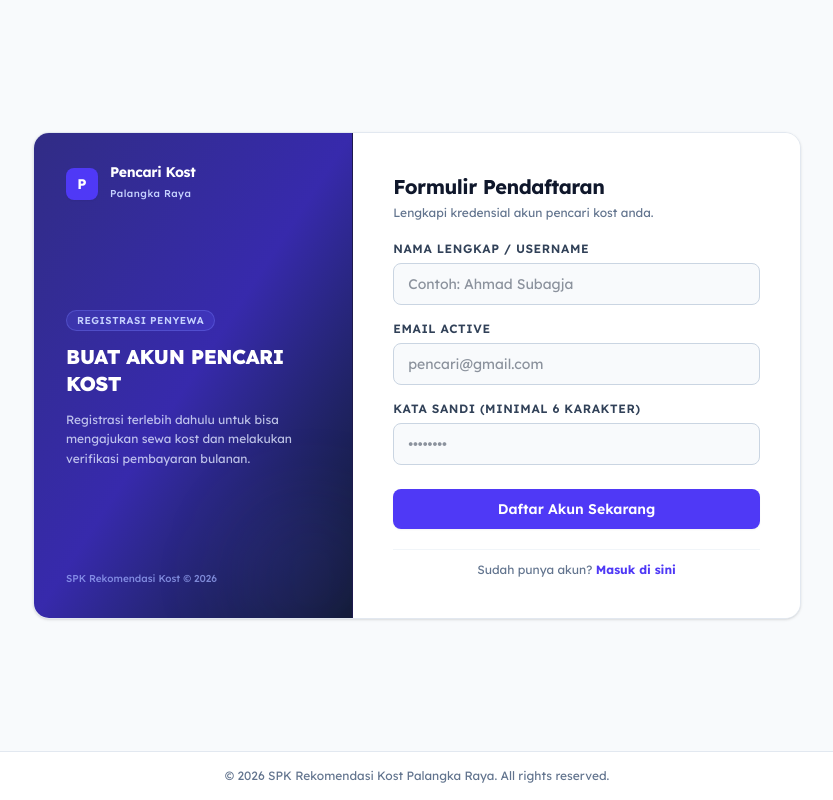
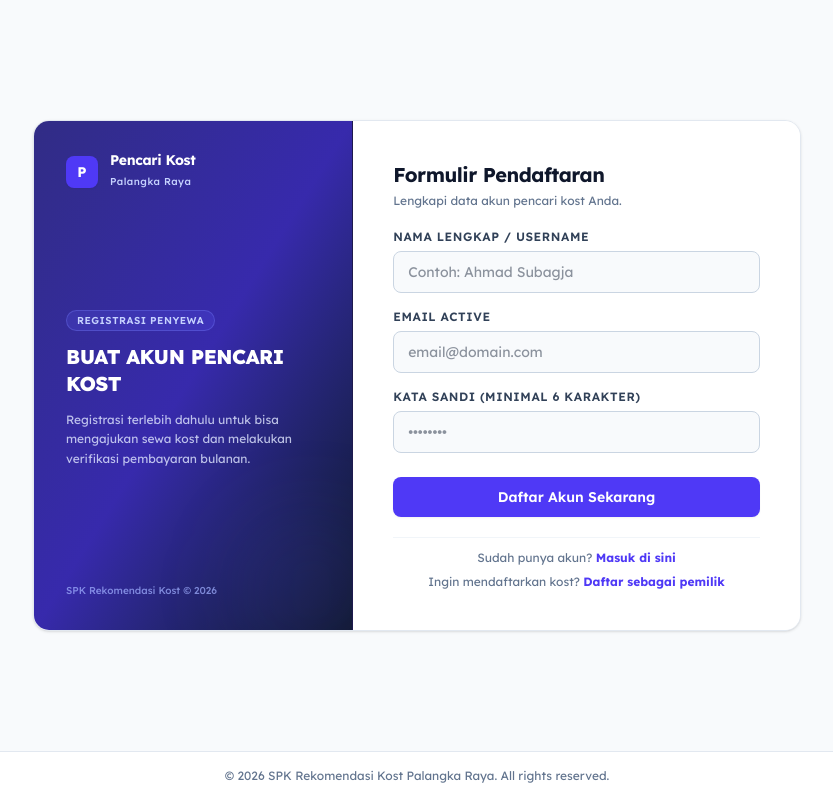
Before and after one commit to fiqqrahman/spkkost, a CodeIgniter 4 app: the page made by app/Views/register.php in a window 1280 px wide. Shown: the whole page, without its empty margins (223-1056 px from the left). Run offline with PHP 8.4 and a stand-in for CodeIgniter, Linux system fonts and the light colour scheme; the template is opened without the code that fills it, so the values that code supplies are empty; some libraries are stand-ins or nearby versions.

Commit message:
Add owner registration functionality and update related views

```diff
--- a/app/Config/Routes.php
+++ b/app/Config/Routes.php
@@ -17,6 +17,8 @@ $routes->post('logout', 'Auth::logout');
 
 $routes->get('register', 'Auth::register');
 $routes->post('auth/register', 'Auth::attemptRegister');
+$routes->get('register/owner', 'Auth::register/owner');
+$routes->post('auth/register/owner', 'Auth::attemptOwnerRegister');
 
 // ==========================================
 // 2. TENANT (PENYEWA) ROUTES
--- a/app/Views/login.php
+++ b/app/Views/login.php
@@ -92,6 +92,10 @@
                         Belum punya akun pencari kost?
                         <a href="<?= base_url('/register') ?>" class="text-indigo-600 hover:underline font-bold">Daftar Akun Baru</a>
                     </p>
+                    <p class="text-xs text-slate-500">
+                        Pemilik kost?
+                        <a href="<?= base_url('/register/owner') ?>" class="text-indigo-600 hover:underline font-bold">Daftar sebagai pemilik</a>
+                    </p>
                     <div>
                         <a href="<?= base_url('/') ?>" class="inline-flex items-center gap-1.5 text-xs font-semibold text-slate-500 hover:text-indigo-600 transition">
                             ← Kembali ke Beranda Utama
--- a/app/Views/register.php
+++ b/app/Views/register.php
@@ -4,7 +4,8 @@
 <head>
     <meta charset="UTF-8">
     <meta name="viewport" content="width=device-width, initial-scale=1.0">
-    <title>Daftar Akun Pencari Kost</title>
+    <?php $isOwnerRegistration = ($registrationRole ?? 'tenant') === 'owner'; ?>
+    <title>Daftar Akun <?= $isOwnerRegistration ? 'Pemilik Kost' : 'Pencari Kost' ?></title>
     <link rel="preconnect" href="https://fonts.googleapis.com">
     <link rel="preconnect" href="https://fonts.gstatic.com" crossorigin>
     <link href="https://fonts.googleapis.com/css2?family=Lexend:wght@300;400;500;600;700;800&display=swap" rel="stylesheet">
@@ -35,13 +36,13 @@
 
                 <div class="relative z-10 my-8 space-y-3">
                     <span class="inline-flex items-center gap-1.5 bg-indigo-500/20 text-indigo-200 border border-indigo-400/30 text-[10px] font-semibold px-2.5 py-0.5 rounded-full uppercase tracking-wider">
-                        Registrasi Penyewa
+                        Registrasi <?= $isOwnerRegistration ? 'Pemilik Kost' : 'Penyewa' ?>
                     </span>
                     <h1 class="text-xl font-extrabold tracking-tight leading-snug">
-                        BUAT AKUN PENCARI KOST
+                        BUAT AKUN <?= $isOwnerRegistration ? 'PEMILIK KOST' : 'PENCARI KOST' ?>
                     </h1>
                     <p class="text-indigo-100/80 text-xs leading-relaxed font-normal">
-                        Registrasi terlebih dahulu untuk bisa mengajukan sewa kost dan melakukan verifikasi pembayaran bulanan.
+                        <?= $isOwnerRegistration ? 'Daftarkan akun pemilik untuk mengelola properti kost dan meninjau pengajuan sewa.' : 'Registrasi terlebih dahulu untuk bisa mengajukan sewa kost dan melakukan verifikasi pembayaran bulanan.' ?>
                     </p>
                 </div>
 
@@ -53,7 +54,7 @@
             <div class="md:col-span-7 p-8 sm:p-10 flex flex-col justify-center space-y-5 bg-white">
                 <div class="space-y-1">
                     <h2 class="text-xl font-bold text-slate-900 tracking-tight">Formulir Pendaftaran</h2>
-                    <p class="text-slate-500 text-xs">Lengkapi kredensial akun pencari kost anda.</p>
+                    <p class="text-slate-500 text-xs">Lengkapi data akun <?= $isOwnerRegistration ? 'pemilik kost' : 'pencari kost' ?> Anda.</p>
                 </div>
 
                 <?php if (session()->getFlashdata('error')): ?>
@@ -62,17 +63,17 @@
                     </div>
                 <?php endif; ?>
 
-                <form method="POST" action="<?= base_url('/auth/register') ?>" class="space-y-4">
+                <form method="POST" action="<?= base_url($isOwnerRegistration ? '/auth/register/owner' : '/auth/register') ?>" class="space-y-4">
                     <?= csrf_field() ?>
                     <div>
                         <label for="username" class="block text-xs font-semibold uppercase tracking-wider text-slate-700 mb-1.5">Nama Lengkap / Username</label>
-                        <input type="text" id="username" name="username" value="<?= old('username') ?>" required placeholder="Contoh: Ahmad Subagja"
+                        <input type="text" id="username" name="username" value="<?= esc(old('username')) ?>" required placeholder="Contoh: Ahmad Subagja"
                             class="w-full bg-slate-50 border border-slate-300 rounded-lg px-3.5 py-2.5 text-slate-800 text-sm focus:outline-none focus:border-indigo-600 focus:bg-white transition">
                     </div>
 
                     <div>
                         <label for="email" class="block text-xs font-semibold uppercase tracking-wider text-slate-700 mb-1.5">Email Active</label>
-                        <input type="email" id="email" name="email" value="<?= old('email') ?>" required placeholder="pencari@gmail.com"
+                        <input type="email" id="email" name="email" value="<?= esc(old('email')) ?>" required placeholder="email@domain.com"
                             class="w-full bg-slate-50 border border-slate-300 rounded-lg px-3.5 py-2.5 text-slate-800 text-sm focus:outline-none focus:border-indigo-600 focus:bg-white transition">
                     </div>
 
@@ -92,6 +93,10 @@
                         Sudah punya akun?
                         <a href="<?= base_url('/login') ?>" class="text-indigo-600 hover:underline font-bold">Masuk di sini</a>
                     </p>
+                    <p class="text-xs text-slate-500">
+                        <?= $isOwnerRegistration ? 'Ingin mencari kost?' : 'Ingin mendaftarkan kost?' ?>
+                        <a href="<?= base_url($isOwnerRegistration ? '/register' : '/register/owner') ?>" class="text-indigo-600 hover:underline font-bold"><?= $isOwnerRegistration ? 'Daftar sebagai penyewa' : 'Daftar sebagai pemilik' ?></a>
+                    </p>
                 </div>
             </div>
 
```
Also changed, not shown: app/Controllers/Auth.php (+20 -6 lines).
